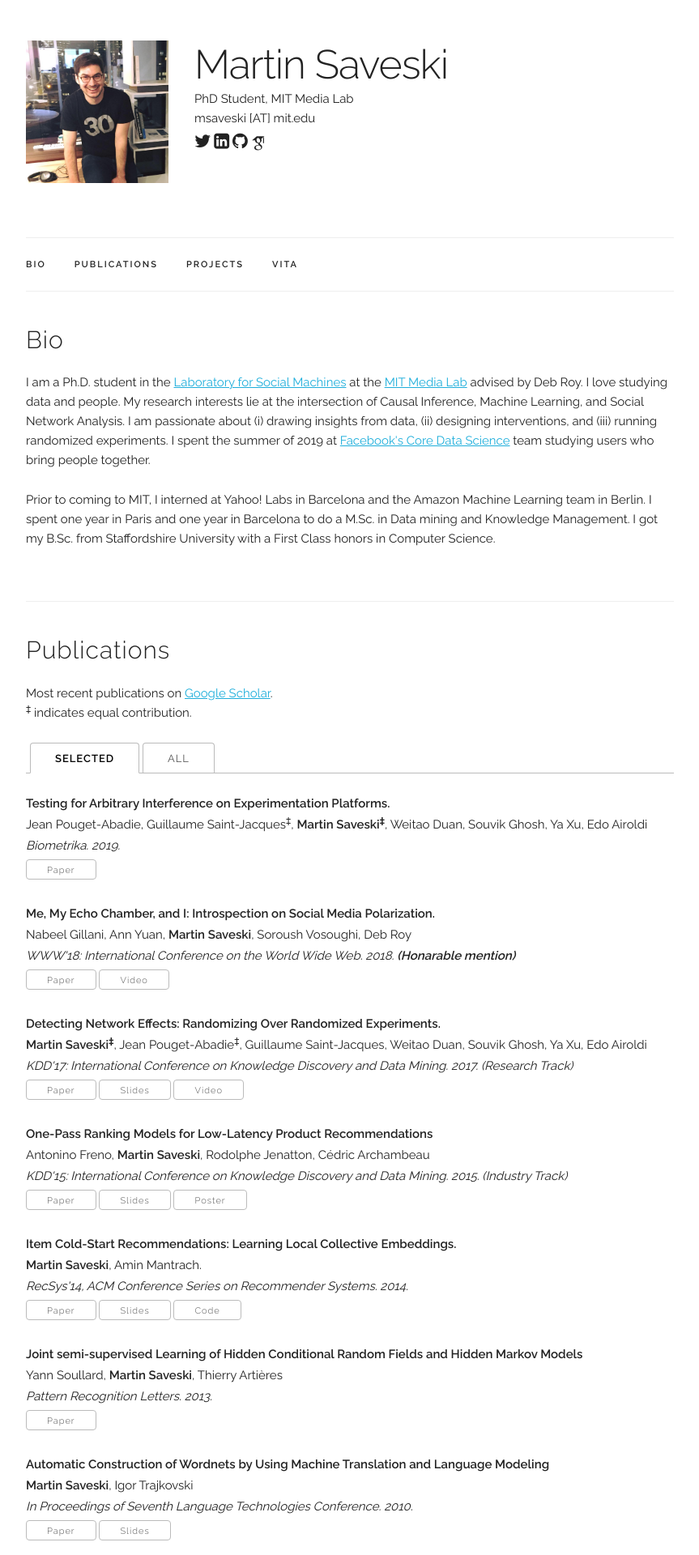
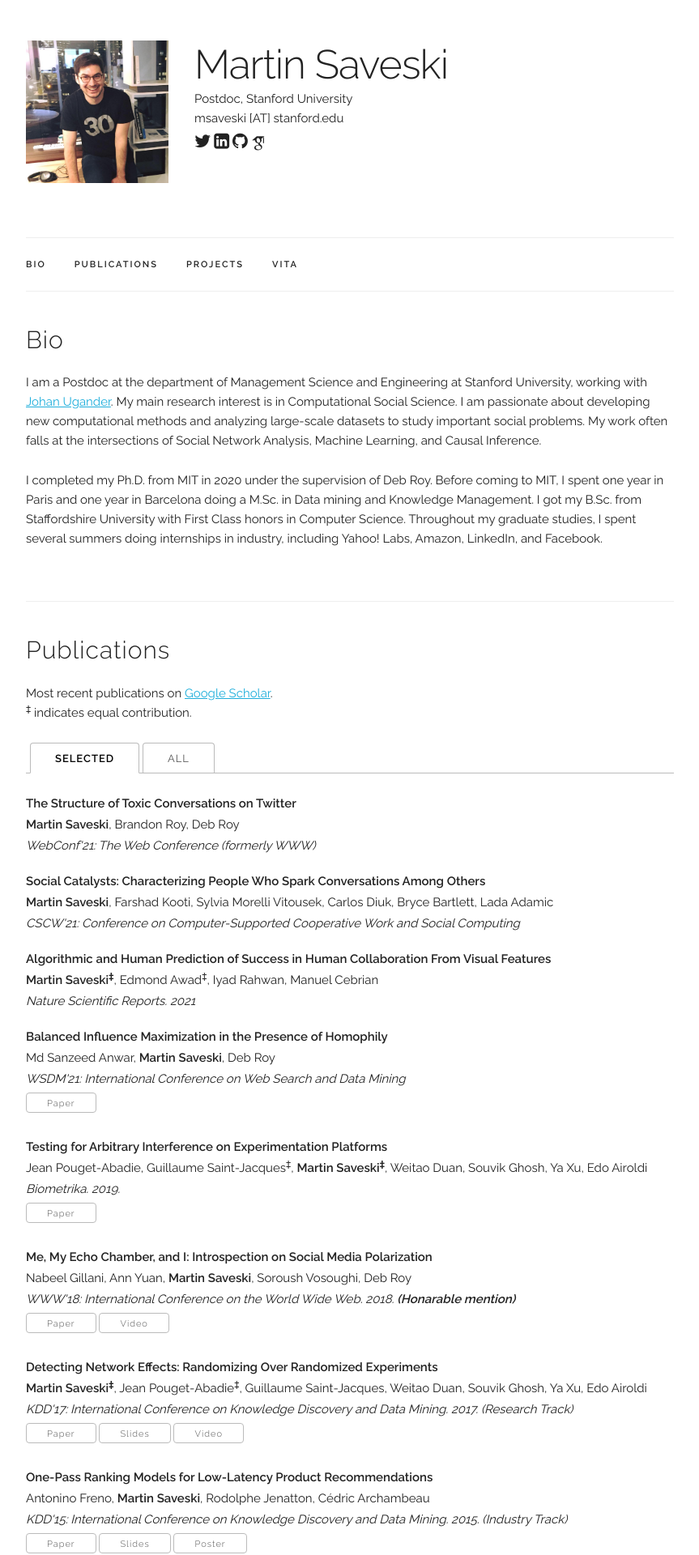
Before and after one commit to msaveski/www_personal, a Jekyll site: the page built from index.html, in a window 1280 px wide. Shown: the top 1920 px of the page at 81% size, without its empty margins (208-1071 px from the left). Built offline with Jekyll 4.4.1, drawn with Linux system fonts in a browser that asks for light colours; some web fonts are replaced; some of the changed text lies outside the part shown.

Commit message:
Major update after starting my postdoc: - updated bio, vita, pubs - removed projects - changed the color of the timeline - updated the list of ppl using the template - added a redirect html page

```diff
--- a/_data/main_info.yaml
+++ b/_data/main_info.yaml
@@ -1,6 +1,6 @@
 name: "Martin Saveski"
-title: "PhD Student, MIT Media Lab"
-email: "msaveski [AT] mit.edu"
+title: "Postdoc, Stanford University"
+email: "msaveski [AT] stanford.edu"
 profile_pic: "/assets/profile-pics/30_large.jpg"
 twitter: "https://twitter.com/msaveski"
 linkedin: "https://www.linkedin.com/in/msaveski"
--- a/_data/publications.yaml
+++ b/_data/publications.yaml
@@ -1,24 +1,45 @@
 papers:
 
-  - title: "Testing for Arbitrary Interference on Experimentation Platforms."
+  - title: "The Structure of Toxic Conversations on Twitter"
+    authors: "<b>Martin Saveski</b>, Brandon Roy, Deb Roy"
+    venue: "WebConf'21: The Web Conference (formerly WWW)"
+    selected: y
+
+  - title: "Social Catalysts: Characterizing People Who Spark Conversations Among Others"
+    authors: "<b>Martin Saveski</b>, Farshad Kooti, Sylvia Morelli Vitousek, Carlos Diuk, Bryce Bartlett, Lada Adamic"
+    venue: "CSCW'21: Conference on Computer-Supported Cooperative Work and Social Computing"
+    selected: y
+
+  - title: "Algorithmic and Human Prediction of Success in Human Collaboration From Visual Features"
+    authors: "<b>Martin Saveski<sup>‡</sup></b>, Edmond Awad<sup>‡</sup>, Iyad Rahwan, Manuel Cebrian"
+    venue: "Nature Scientific Reports. 2021"
+    selected: y
+
+  - title: "Balanced Influence Maximization in the Presence of Homophily"
+    authors: "Md Sanzeed Anwar, <b>Martin Saveski</b>, Deb Roy"
+    venue: "WSDM'21: International Conference on Web Search and Data Mining"
+    paper_pdf: "/assets/publications/2021_balanced_inf_max/paper.pdf"
+    selected: y
+
+  - title: "Testing for Arbitrary Interference on Experimentation Platforms"
     authors: "Jean Pouget-Abadie, Guillaume Saint-Jacques<sup>‡</sup>, <b>Martin Saveski<sup>‡</sup></b>, Weitao Duan, Souvik Ghosh, Ya Xu, Edo Airoldi"
     venue: "Biometrika. 2019."
     paper_pdf: "/assets/publications/2019_biometrika/paper.pdf"
     selected: y
 
-  - title: "Observational Causal Inference Using Network Information."
+  - title: "Observational Causal Inference Using Network Information"
     authors: "Yan Leng, <b>Martin Saveski</b>, Alex ‘Sandy’ Pentland, Dean Eckles"
     venue: "NeurIPS'19, Workshop on Graph Representation Learning. 2019."
     selected: n
 
-  - title: "Me, My Echo Chamber, and I: Introspection on Social Media Polarization."
+  - title: "Me, My Echo Chamber, and I: Introspection on Social Media Polarization"
     authors: "Nabeel Gillani, Ann Yuan, <b>Martin Saveski</b>, Soroush Vosoughi, Deb Roy"
     venue: "WWW'18: International Conference on the World Wide Web. 2018. <b>(Honarable mention)</b>"
     paper_pdf: "/assets/publications/2018_social_mirror/paper.pdf"
     video: "https://drive.google.com/file/d/0B9-P1m1JkZA7UTRuMUFWcTNueXM/view"
     selected: y
 
-  - title: "Detecting Network Effects: Randomizing Over Randomized Experiments."
+  - title: "Detecting Network Effects: Randomizing Over Randomized Experiments"
     authors: "<b>Martin Saveski<sup>‡</sup></b>, Jean Pouget-Abadie<sup>‡</sup>, Guillaume Saint-Jacques, Weitao Duan, Souvik Ghosh, Ya Xu, Edo Airoldi"
     venue: "KDD'17: International Conference on Knowledge Discovery and Data Mining. 2017. (Research Track)"
     paper_pdf: "/assets/publications/2017_detecting_network_effects/paper.pdf"
@@ -26,7 +47,7 @@
     video: "https://www.youtube.com/watch?v=1v5_CzdRVAc"
     selected: y
 
-  - title: "Human Atlas: A Tool for Mapping Social Networks."
+  - title: "Human Atlas: A Tool for Mapping Social Networks"
     authors: "<b>Martin Saveski</b>, Eric Chu, Soroush Vosoughi, Deb Roy"
     venue: "WWW'16: International Conference on the World Wide Web. 2016. (Demo)"
     paper_pdf: "/assets/publications/2016_human_atlas/paper.pdf"
@@ -40,7 +61,7 @@
     poster: "/assets/publications/2016_twitter_topic_modeling/poster.pdf"
     selected: n
 
-  - title: "Tracking the Yak: An Empirical Study of Yik Yak."
+  - title: "Tracking the Yak: An Empirical Study of Yik Yak"
     authors: "<b>Martin Saveski</b>, Sophie Chou, Deb Roy."
     venue: "ICWSM'16: International AAAI Conference on Web and Social Media. 2016. (Short Paper)"
     paper_pdf: "/assets/publications/2016_yikyak/paper.pdf"
@@ -55,7 +76,7 @@
     slides: "/assets/publications/2015_one_pass_ranking_models/slides.pdf"
     selected: y
 
-  - title: "Item Cold-Start Recommendations: Learning Local Collective Embeddings."
+  - title: "Item Cold-Start Recommendations: Learning Local Collective Embeddings"
     authors: "<b>Martin Saveski</b>, Amin Mantrach."
     venue: "RecSys'14, ACM Conference Series on Recommender Systems. 2014."
     paper_pdf: "/assets/publications/2014_item_cold_start/paper.pdf"
@@ -73,7 +94,7 @@
     authors: "Yann Soullard, <b>Martin Saveski</b>, Thierry Artières"
     venue: "Pattern Recognition Letters. 2013."
     paper_pdf: "/assets/publications/2014_joint_semi_supervised_learning/paper.pdf"
-    selected: y
+    selected: n
 
   - title: "Web Services for Stream Mining: A Stream-Based Active Learning Use Case"
     authors: "<b>Martin Saveski</b>, Miha Grčar"
@@ -86,7 +107,7 @@
     venue: "In Proceedings of Seventh Language Technologies Conference. 2010."
     paper_pdf: "/assets/publications/2010_wordnet_construction/paper.pdf"
     slides: "/assets/publications/2010_wordnet_construction/slides.pdf"
-    selected: y
+    selected: n
 
   - title: "Development of an English-Macedonian Machine Readable Dictionary by Using Parallel Corpora"
     authors: "<b>Martin Saveski</b>, Igor Trajkovski"
--- a/_layouts/default.html
+++ b/_layouts/default.html
@@ -6,8 +6,13 @@
   –––––––––––––––––––––––––––––––––––––––––––––––––– -->
   <meta charset="utf-8">
   <title>{{ site.data.main_info.name }} | {{ page.title }}</title>
-  <meta name="description" content="Homepage of Martin Saveski">
+  <meta name="description" content="Martin Saveski">
   <meta name="author" content="Martin Saveski">
+  <meta property="og:title" content="Martin Saveski" />
+  <meta property="og:type" content="website" />
+  <meta property="og:url" content="http://www.martinsaveski.com" />
+  <meta property="og:site_name" content="Martin Saveski" />
+  <link rel="canonical" href="http://www.martinsaveski.com" />
 
   <!-- Mobile Specific Metas
   –––––––––––––––––––––––––––––––––––––––––––––––––– -->
@@ -135,6 +140,9 @@
   <!-- Google Analytics -->
   {% include google_analytics.html %}
 
+  <!-- do not remove -->
+  <span id="62cd7b7da1aff3196fdc26b60e396df9"></span>
+
 <!-- End Document
   –––––––––––––––––––––––––––––––––––––––––––––––––– -->
 </body>
--- a/index.html
+++ b/index.html
@@ -1,22 +1,22 @@
 ---
 layout: default
-title: Personal Webpage
+title: Home
 ---
 <!-- ========== BIO ========== -->
 <div class="docs-section" id="bio">
   <h4>Bio</h4>
   <p>
-  I am a Ph.D. student in the <a href="http://socialmachines.media.mit.edu/">Laboratory for Social Machines</a> at the <a href="https://www.media.mit.edu/">MIT Media Lab</a> advised by Deb Roy.
-  I love studying data and people.
-  My research interests lie at the intersection of Causal Inference, Machine Learning, and Social Network Analysis.
-  I am passionate about (i) drawing insights from data, (ii) designing interventions, and (iii) running randomized experiments.
-  I spent the summer of 2019 at <a href="https://research.fb.com/teams/core-data-science/">Facebook's Core Data Science</a> team studying users who bring people together.
-</p>
+  I am a Postdoc at the department of Management Science and Engineering at Stanford University, working with <a href="https://web.stanford.edu/~jugander/" target="_blank">Johan Ugander</a>.
+  My main research interest is in Computational Social Science.
+  I am passionate about developing new computational methods and analyzing large-scale datasets to study important social problems.
+  My work often falls at the intersections of Social Network Analysis, Machine Learning, and Causal Inference.
+  </p>
 
   <p>
-  Prior to coming to MIT, I interned at Yahoo! Labs in Barcelona and the Amazon Machine Learning team in Berlin.
-  I spent one year in Paris and one year in Barcelona to do a M.Sc. in Data mining and Knowledge Management.
-  I got my B.Sc. from Staffordshire University with a First Class honors in Computer Science.
+  I completed my Ph.D. from MIT in 2020 under the supervision of Deb Roy.
+  Before coming to MIT, I spent one year in Paris and one year in Barcelona doing a M.Sc. in Data mining and Knowledge Management.
+  I got my B.Sc. from Staffordshire University with First Class honors in Computer Science.
+  Throughout my graduate studies, I spent several summers doing internships in industry, including Yahoo! Labs, Amazon, LinkedIn, and Facebook.
   </p>
 </div>
 
@@ -173,6 +173,7 @@
   </div>
 
 </div>
+-->
 
 <!-- ========== RESUME ========== -->
 <div class="docs-section" id="resume">
```
Also changed, not shown: other parts of index.html (+14 -10 lines), __redirect.html (added, +12 -0 lines), _data/experience.yaml (+11 -4 lines), libs/external/timeline.css, 2 other files.
